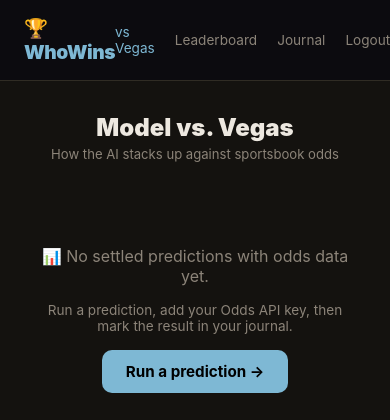
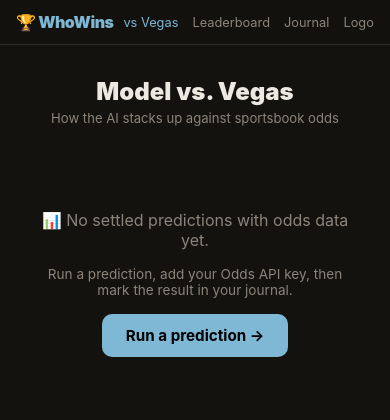
Before and after one commit to Oidas1/whowins, a Flask app: page /vs-vegas in a window 390 px wide. Shown: the top 420 px of the page. Run offline with Flask 3, Linux system fonts and the light colour scheme; the visitor is signed in with stand-in values (Sample User, id 1); data that the repository does not hold is empty.

Commit message:
Fix: VS Vegas shows all picks, reason in share image, mobile header scrolls

```diff
--- a/app.py
+++ b/app.py
@@ -576,22 +576,21 @@ def vs_vegas():
 
     picks = (Query.query
              .filter(Query.outcome != 'pending')
-             .filter(Query.a_odds_pct != None)
              .order_by(Query.created_at.desc())
              .all())
 
-    total = len(picks)
+    total      = len(picks)
     ai_correct = sum(1 for p in picks if p.outcome == 'win')
+    ai_rate    = round(ai_correct / total * 100) if total else None
+
+    # Vegas accuracy only counts picks where we have odds data
+    odds_picks    = [p for p in picks if p.a_odds_pct is not None]
     vegas_correct = 0
-    for p in picks:
-        # Vegas favorite = whichever side has higher implied %
+    for p in odds_picks:
         vegas_picked_a = (p.a_odds_pct or 0) >= (p.b_odds_pct or 0)
-        actual_win_a = p.outcome == 'win'
-        if vegas_picked_a == actual_win_a:
+        if vegas_picked_a == (p.outcome == 'win'):
             vegas_correct += 1
-
-    ai_rate    = round(ai_correct / total * 100) if total else None
-    vegas_rate = round(vegas_correct / total * 100) if total else None
+    vegas_rate = round(vegas_correct / len(odds_picks) * 100) if odds_picks else None
 
     return render_template('vs_vegas.html',
         picks=picks, total=total,
@@ -682,7 +681,7 @@ def _pil_font(size, bold=True):
             continue
     return ImageFont.load_default()
 
-def generate_share_image(comp1, comp2, sport, a_pct, b_pct, winner, confidence):
+def generate_share_image(comp1, comp2, sport, a_pct, b_pct, winner, confidence, reason=''):
     W, H = 1200, 630
     BG       = (20, 18, 15)
     SURFACE  = (31, 28, 23)
@@ -755,13 +754,33 @@ def generate_share_image(comp1, comp2, sport, a_pct, b_pct, winner, confidence):
     win_text = f"{winner} wins  ·  {confidence} Confidence"
     win_font = _pil_font(30)
     wb = draw.textbbox((0,0), win_text, font=win_font)
-    draw.text((W//2 - (wb[2]-wb[0])//2, 462), win_text, font=win_font, fill=TEXT)
+    draw.text((W//2 - (wb[2]-wb[0])//2, 458), win_text, font=win_font, fill=TEXT)
+
+    # Reason text (wrapped)
+    if reason:
+        reason_font = _pil_font(22, bold=False)
+        max_w = W - 160
+        words = reason.split()
+        lines, line = [], ''
+        for word in words:
+            test = (line + ' ' + word).strip()
+            tb = draw.textbbox((0,0), test, font=reason_font)
+            if tb[2]-tb[0] > max_w and line:
+                lines.append(line); line = word
+            else:
+                line = test
+        if line: lines.append(line)
+        y_r = 504
+        for ln in lines[:2]:
+            lb = draw.textbbox((0,0), ln, font=reason_font)
+            draw.text((W//2 - (lb[2]-lb[0])//2, y_r), ln, font=reason_font, fill=MUTED)
+            y_r += 30
 
     # Bottom URL
     url_font = _pil_font(22, bold=False)
     url_text = "whowins.onrender.com"
     ub = draw.textbbox((0,0), url_text, font=url_font)
-    draw.text((W//2 - (ub[2]-ub[0])//2, 560), url_text, font=url_font, fill=MUTED)
+    draw.text((W//2 - (ub[2]-ub[0])//2, 578), url_text, font=url_font, fill=MUTED)
 
     buf = io.BytesIO()
     img.save(buf, format='PNG', optimize=True)
@@ -781,6 +800,7 @@ def share_image():
         b_pct=int(data.get('b_pct', 50)),
         winner=data.get('winner', ''),
         confidence=data.get('confidence', 'Medium'),
+        reason=data.get('reason', ''),
     )
     return send_file(buf, mimetype='image/png', download_name='whowins-prediction.png')
 
--- a/static/css/style.css
+++ b/static/css/style.css
@@ -42,26 +42,43 @@ header {
   display: flex;
   align-items: center;
   justify-content: space-between;
-  padding: 16px 24px;
-  border-bottom: 1px solid var(--border);
+  padding: 12px 16px;
+  border-bottom: 1px solid rgba(58,53,42,0.8);
   position: sticky;
   top: 0;
-  background: rgba(12,12,16,0.95);
+  background: rgba(20,18,15,0.97);
   backdrop-filter: blur(12px);
-  border-bottom-color: rgba(58,53,42,0.8);
   z-index: 100;
+  gap: 10px;
 }
 
 .logo {
-  font-size: 1.2rem;
+  font-size: 1rem;
   font-weight: 900;
   color: var(--accent);
   text-decoration: none;
   letter-spacing: -0.5px;
+  flex-shrink: 0;
 }
 
-.header-nav { display: flex; gap: 20px; align-items: center; }
-.nav-link { color: var(--muted); text-decoration: none; font-size: 0.85rem; transition: color 0.2s; }
+.header-nav {
+  display: flex;
+  gap: 14px;
+  align-items: center;
+  overflow-x: auto;
+  scrollbar-width: none;
+  -webkit-overflow-scrolling: touch;
+}
+.header-nav::-webkit-scrollbar { display: none; }
+
+.nav-link {
+  color: var(--muted);
+  text-decoration: none;
+  font-size: 0.8rem;
+  transition: color 0.2s;
+  white-space: nowrap;
+  flex-shrink: 0;
+}
 .nav-link:hover, .nav-link.active { color: var(--accent); }
 
 /* ── Main ────────────────────────────────────────── */
--- a/static/js/app.js
+++ b/static/js/app.js
@@ -173,6 +173,7 @@ async function shareImage() {
         sport: currentSport,
         a_pct: resultData.aPct, b_pct: resultData.bPct,
         winner: resultData.winner, confidence: resultData.confidence,
+        reason: resultData.reason || '',
       }),
     });
     const blob = await res.blob();
```
